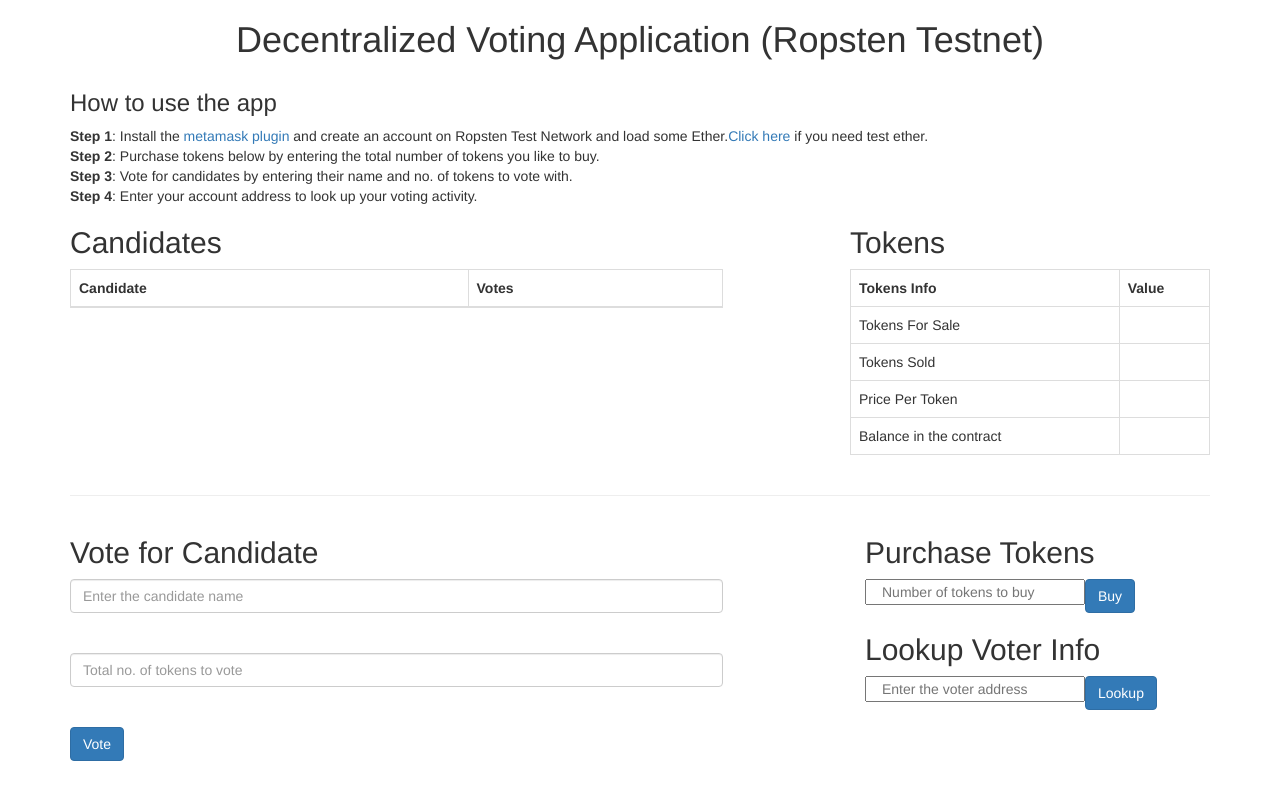
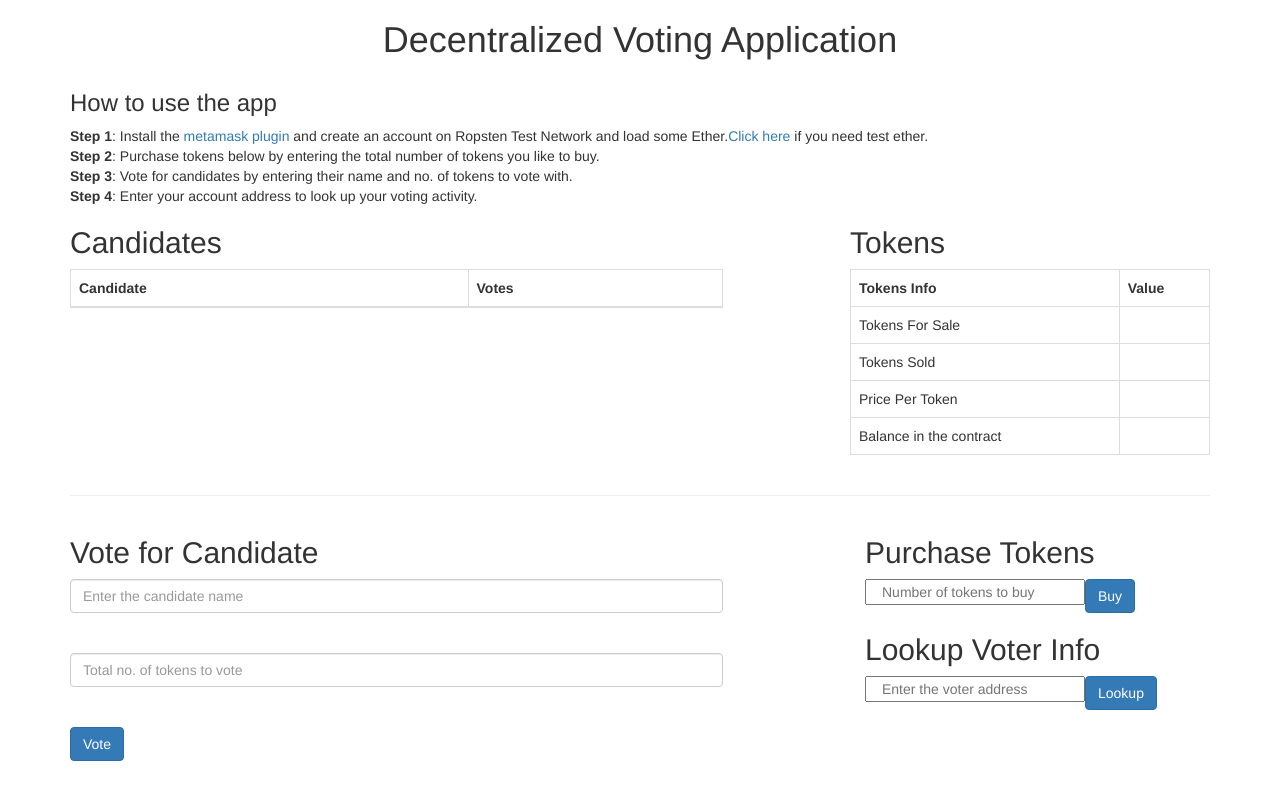
Before and after one commit to JohnLCastillo/improved-voting-Dapp, a website: page app/index.html in a window 1280 px wide. Drawn offline with nearby package versions, Linux system fonts and the light colour scheme; files whose address does not match are found by name.

Commit message:
fixed wording

```diff
--- a/app/index.html
+++ b/app/index.html
@@ -8,7 +8,7 @@
    </style>
 </head>
 <body class="row">
- <h1 class="text-center banner">Decentralized Voting Application (Ropsten Testnet)</h1>
+ <h1 class="text-center banner">Decentralized Voting Application</h1>
  <div class="container">
   <div class="row margin-top-3">
    <div class="col-sm-12">
```
